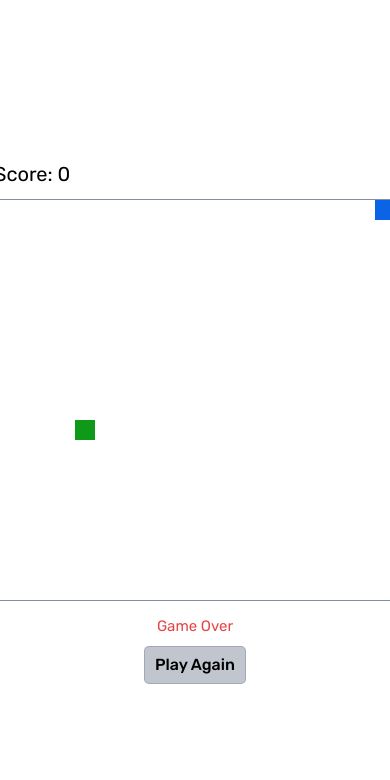
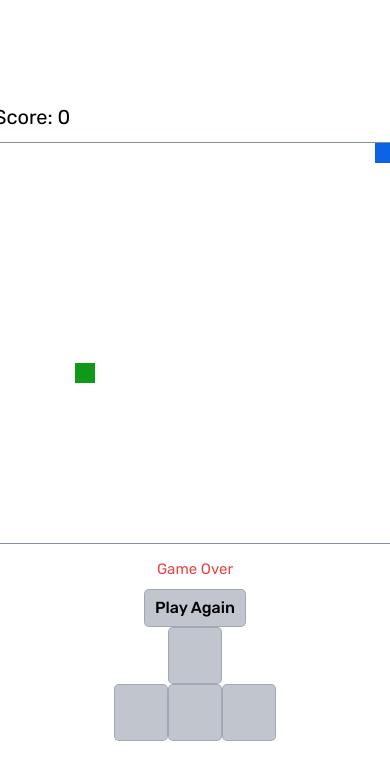
Before and after one commit to Andriamahay11master/Snake2D, a React (Vite) app: page / in a window 390 px wide. Shown: the top 780 px of the page. Built offline with nearby package versions, Linux system fonts and the light colour scheme; a web font is replaced by a local one.

Commit message:
add button control for mobile

```diff
--- a/src/assets/scss/common/_button.scss
+++ b/src/assets/scss/common/_button.scss
@@ -1,6 +1,6 @@
 
 .btn {
-  padding: 20px;
+  padding: 15px;
   font-family: $rubik;
   font-size: 20px;
   border: none;
--- a/src/components/game/Game.tsx
+++ b/src/components/game/Game.tsx
@@ -12,14 +12,9 @@ const Game = () => {
   const [isPaused, setIsPaused] = useState(false);
   const [isGameOver, setIsGameOver] = useState(false);
   const canvasRef = useRef(null);
-  const touchStartRef = useRef({ x: 0, y: 0 });
-  const touchEndRef = useRef({ x: 0, y: 0 });
 
   useEffect(() => {
     document.addEventListener('keydown', handleKeyDown);
-    document.addEventListener('touchstart', handleTouchStart);
-    document.addEventListener('touchmove', handleTouchMove);
-    document.addEventListener('touchend', handleTouchEnd);
 
     const interval = setInterval(() => {
       if (!isPaused && !isGameOver) {
@@ -29,9 +24,6 @@ const Game = () => {
 
     return () => {
       document.removeEventListener('keydown', handleKeyDown);
-      document.removeEventListener('touchstart', handleTouchStart);
-      document.removeEventListener('touchmove', handleTouchMove);
-      document.removeEventListener('touchend', handleTouchEnd);
       clearInterval(interval);
     };
   }, [isPaused, isGameOver, direction, snake]);
@@ -66,34 +58,22 @@ const Game = () => {
     }
   };
 
-  const handleTouchStart = (e: TouchEvent) => {
-    const touch = e.touches[0];
-    touchStartRef.current = { x: touch.clientX, y: touch.clientY };
-  };
-
-  const handleTouchMove = (e: TouchEvent) => {
-    const touch = e.touches[0];
-    touchEndRef.current = { x: touch.clientX, y: touch.clientY };
-  };
-
-  const handleTouchEnd = () => {
-    const deltaX = touchEndRef.current.x - touchStartRef.current.x;
-    const deltaY = touchEndRef.current.y - touchStartRef.current.y;
-    const absDeltaX = Math.abs(deltaX);
-    const absDeltaY = Math.abs(deltaY);
-
-    if (absDeltaX > absDeltaY) {
-      if (deltaX > 0 && direction.x === 0) {
-        setDirection({ x: scale, y: 0 }); // Swipe right
-      } else if (deltaX < 0 && direction.x === 0) {
-        setDirection({ x: -scale, y: 0 }); // Swipe left
-      }
-    } else {
-      if (deltaY > 0 && direction.y === 0) {
-        setDirection({ x: 0, y: scale }); // Swipe down
-      } else if (deltaY < 0 && direction.y === 0) {
-        setDirection({ x: 0, y: -scale }); // Swipe up
-      }
+  const handleDirectionChange = (newDirection: string) => {
+    switch (newDirection) {
+      case 'Up':
+        if (direction.y === 0) setDirection({ x: 0, y: -scale });
+        break;
+      case 'Down':
+        if (direction.y === 0) setDirection({ x: 0, y: scale });
+        break;
+      case 'Left':
+        if (direction.x === 0) setDirection({ x: -scale, y: 0 });
+        break;
+      case 'Right':
+        if (direction.x === 0) setDirection({ x: scale, y: 0 });
+        break;
+      default:
+        break;
     }
   };
 
@@ -174,6 +154,16 @@ const Game = () => {
           <button className="btn btn-gray restartButton" onClick={handleRestart}>Play Again</button>
         </div>
       )}
+      <div className='controls'>
+        <div className="control-top">
+          <button className="btn btn-gray" onClick={() => handleDirectionChange('Up')}><i className='icon-long-arrow up'></i></button>
+        </div>
+        <div className="control-bottom">
+          <button className="btn btn-gray" onClick={() => handleDirectionChange('Left')}><i className='icon-long-arrow left'></i></button>
+          <button className="btn btn-gray" onClick={() => handleDirectionChange('Down')}><i className='icon-long-arrow down'></i></button>
+          <button className="btn btn-gray" onClick={() => handleDirectionChange('Right')}><i className='icon-long-arrow right'></i></button>
+        </div>
+      </div>
     </div>
   );
 };
--- a/src/components/game/game.scss
+++ b/src/components/game/game.scss
@@ -41,4 +41,8 @@
         font-size: 16px;
         cursor: pointer;
     }
+
+    .controls{
+
+    }
 }
```
